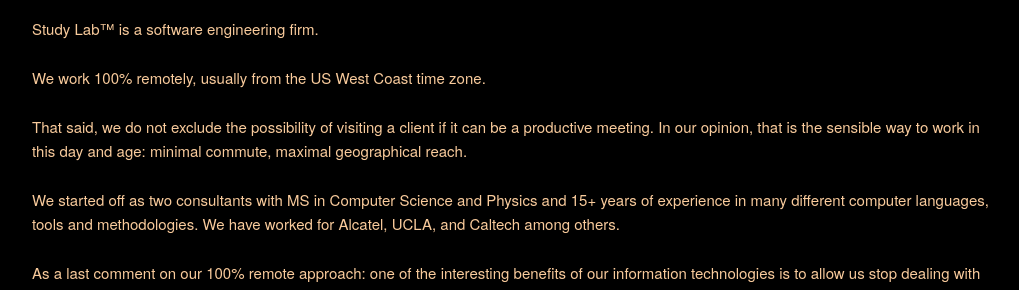
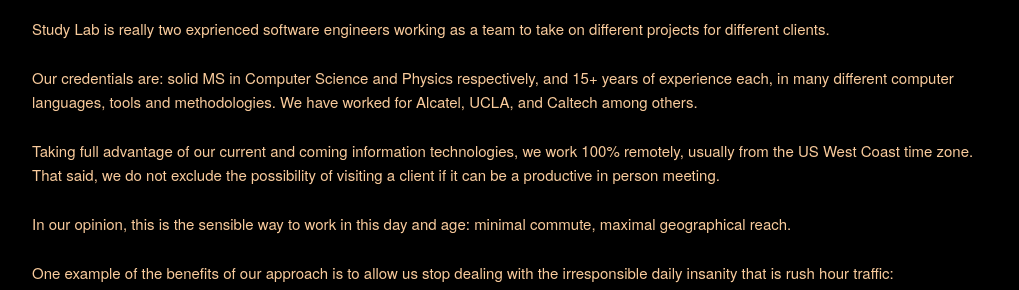
Before and after one commit to studylab/studylab, a plain HTML site: page docs/about.html in a window 1280 px wide. Shown: the part 443-733 px from the top of the page, without its empty margins (128-1147 px from the left). Drawn offline with Linux system fonts and the light colour scheme.

Commit message:
text improvements and corrections

```diff
--- a/docs/about.html
+++ b/docs/about.html
@@ -51,24 +51,24 @@
 
         <h3>About</h3>
 
-        <p>Study Lab&trade; is a software engineering firm.
+        <p>Study Lab is really two exprienced software engineers working
+           as a team to take on different projects for different clients.
         </p>
-        <p>We work 100% remotely, usually from the US West Coast time zone.
+        <p>Our credentials are: solid MS in Computer Science and
+           Physics respectively, and 15+ years of experience each,
+           in many different computer languages, tools and methodologies.
+           We have worked for Alcatel, UCLA, and Caltech among others.
         </p>
-        <p>That said, we do not exclude the possibility of visiting
-           a client if it can be a productive meeting. In our opinion,
-           that is the sensible way to work in this day and age:
+        <p>Taking full advantage of our current and coming information technologies,
+           we work 100% remotely, usually from the US West Coast time zone.
+           That said, we do not exclude the possibility of visiting
+           a client if it can be a productive in person meeting.
+        </p>
+        <p>In our opinion, this is the sensible way to work in this day and age:
            minimal commute, maximal geographical reach.
         </p>
-
-        <p>We started off as two consultants with MS in Computer Science and
-           Physics and 15+ years of experience in many different
-           computer languages, tools and methodologies. We have
-           worked for Alcatel, UCLA, and Caltech among others.
-        </p>
-        <p>As a last comment on our 100% remote approach: one of the interesting benefits
-           of our information technologies is to allow us stop dealing with this
-           <i>irresponsible daily insanity</i>:</p>
+        <p>One example of the benefits of our approach is to allow us stop dealing
+           with the irresponsible daily insanity that is rush hour traffic:</p>
         <p><img src="images/la-traffic-beauty-shots-20160315-001.jpg" id="about_pic">
         </p>
 
```
Also changed, not shown: docs/engineering.html (+1 -1 lines), docs/index.html (+9 -5 lines).
